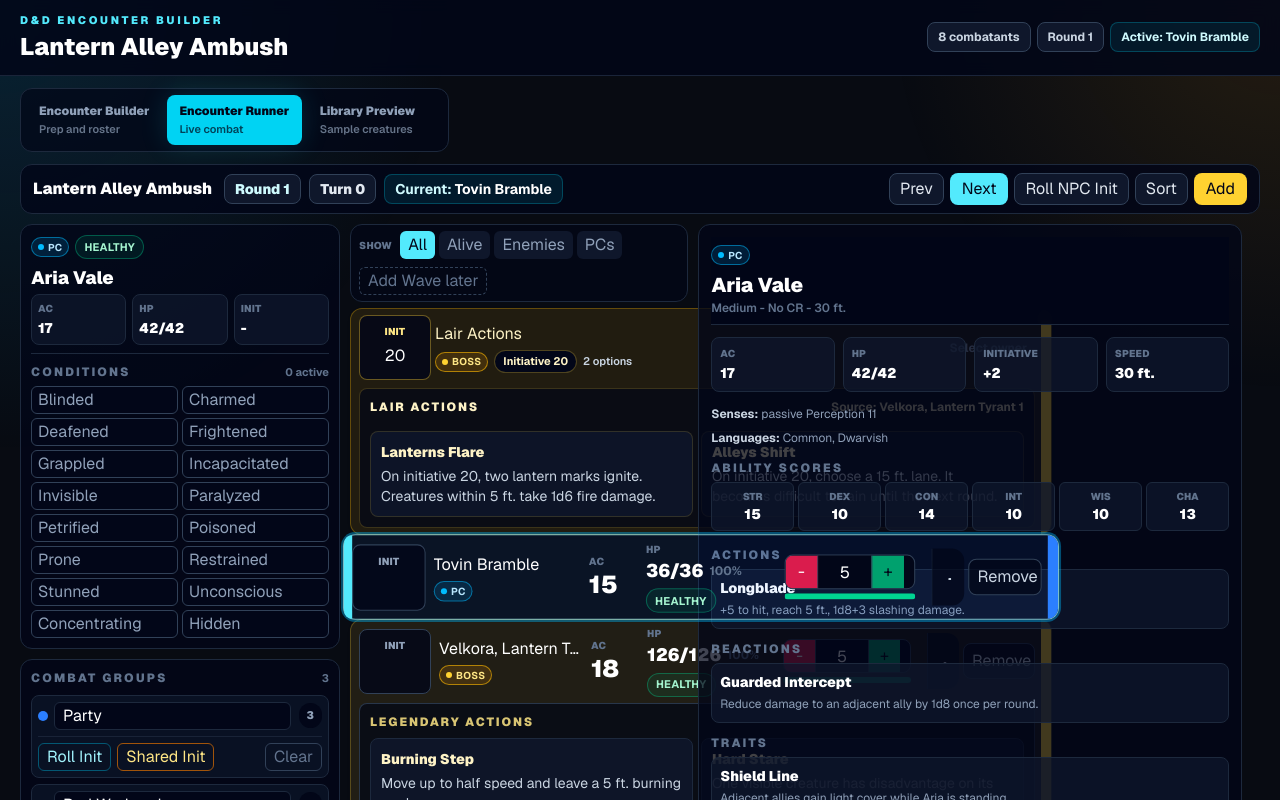
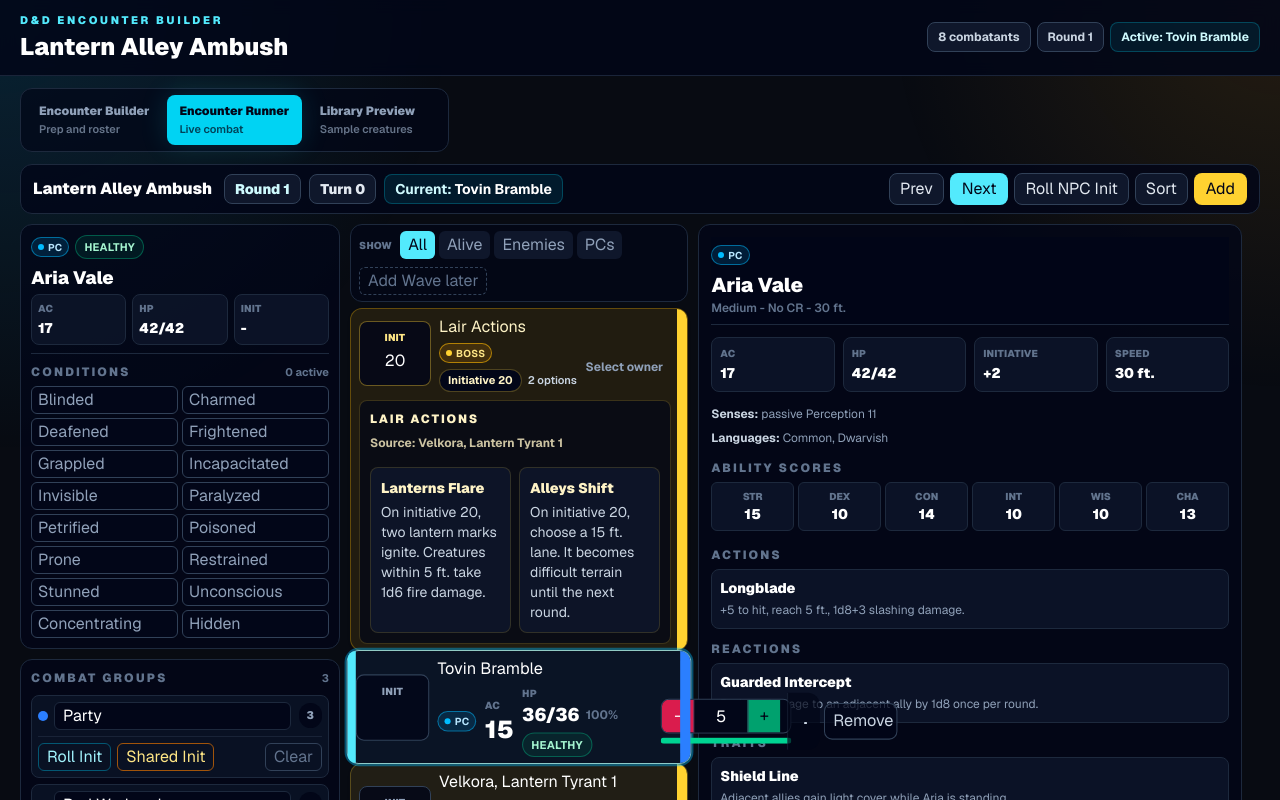
Before and after one commit to dtroms/dnd-encounter-builder, a Next.js app: page / in a window 1280 px wide. Both pictures are taken after a click on the button "Launch Runner". Shown: the top 800 px of the page. Built offline with nearby package versions, Linux system fonts and the light colour scheme.

Commit message:
Checkpoint before inline AC and HP stat refinement

```diff
--- a/src/components/encounter/combatant-card.tsx
+++ b/src/components/encounter/combatant-card.tsx
@@ -71,7 +71,7 @@ export function CombatantCard({
       <div
         className={`absolute inset-y-0 right-0 w-2.5 rounded-r-xl ${groupColorClass ?? style.dot}`}
       />
-      <div className="grid grid-cols-[4.5rem_minmax(9rem,0.72fr)_3rem_15.25rem_minmax(1rem,1fr)_7rem] items-center gap-2 pr-4">
+      <div className="grid grid-cols-[4.5rem_minmax(0,1fr)] items-center gap-2 pr-4">
         <InitiativeBox
           key={`${combatant.combatantId}-${combatant.initiative ?? "unset"}`}
           combatantName={combatant.displayName}
@@ -79,14 +79,17 @@ export function CombatantCard({
           onInitiativeChange={onInitiativeChange}
         />
 
+        <div className="min-w-0">
           <div className="min-w-0 cursor-pointer text-left">
             <EditableCombatantName
               name={combatant.displayName}
               onNameChange={onNameChange}
             />
-          <div className="mt-1 flex flex-wrap items-center gap-1.5">
+          </div>
+
+          <div className="mt-1 grid grid-cols-[auto_auto_minmax(14rem,auto)_minmax(1rem,1fr)_7rem] items-center gap-2">
+            <div className="flex items-center">
               <TypeBadge type={combatant.type} />
-          </div>
             </div>
 
             <div className="cursor-pointer text-left">
@@ -148,6 +151,8 @@ export function CombatantCard({
               >
                 Remove
               </button>
+            </div>
+          </div>
         </div>
       </div>
 
@@ -279,7 +284,7 @@ function EditableCombatantName({
       <input
         aria-label="Edit combatant name"
         autoFocus
-        className="h-7 w-full rounded-md border border-cyan-300/50 bg-slate-950/85 px-1.5 text-base font-black text-white outline-none focus:border-cyan-300"
+        className="min-h-8 w-full rounded-md border border-cyan-300/50 bg-slate-950/85 px-1.5 py-1 text-lg font-black leading-6 text-white outline-none focus:border-cyan-300"
         value={draft}
         onBlur={saveName}
         onChange={(event) => setDraft(event.target.value)}
@@ -301,7 +306,7 @@ function EditableCombatantName({
 
   return (
     <button
-      className="block max-w-full truncate rounded-md text-left text-base font-black text-white outline-none transition hover:text-cyan-100 focus-visible:ring-2 focus-visible:ring-cyan-300/50"
+      className="block max-w-full rounded-md text-left text-lg font-black leading-6 text-white outline-none transition hover:text-cyan-100 focus-visible:ring-2 focus-visible:ring-cyan-300/50"
       title="Click to rename"
       type="button"
       onClick={(event) => {
--- a/src/components/encounter/initiative-list.tsx
+++ b/src/components/encounter/initiative-list.tsx
@@ -148,16 +148,23 @@ function LairActionRow({
   );
 
   return (
-    <button
+    <article
       className={`relative rounded-xl border border-amber-400/30 bg-amber-400/10 py-1.5 pl-2 pr-4 text-left shadow-sm transition-all duration-200 ease-out ${
         active
           ? "z-20 -my-1.5 scale-[1.02] border-amber-200/75 shadow-[0_18px_36px_rgba(69,26,3,0.58)] ring-2 ring-amber-300/55"
           : "z-0"
       } ${selected ? "outline outline-1 outline-cyan-300/55" : ""}`}
-      type="button"
+      role="button"
+      tabIndex={0}
       onClick={onSelect}
+      onKeyDown={(event) => {
+        if (event.key === "Enter" || event.key === " ") {
+          event.preventDefault();
+          onSelect();
+        }
+      }}
     >
-      <div className="grid grid-cols-[4.5rem_minmax(10rem,1fr)_auto] items-center gap-1">
+      <div className="grid grid-cols-[4.5rem_minmax(0,1fr)] items-center gap-2">
         <SyntheticInitiativeBox
           initiative={initiative}
           onInitiativeChange={onInitiativeChange}
@@ -170,7 +177,8 @@ function LairActionRow({
             name={name}
             onNameChange={onNameChange}
           />
-          <div className="mt-1 flex flex-wrap items-center gap-1.5">
+          <div className="mt-1 grid grid-cols-[1fr_auto] items-center gap-2">
+            <div className="flex flex-wrap items-center gap-1.5">
               {owners.length === 1 ? <TypeBadge type={owners[0].type} /> : null}
               <span className="rounded-full border border-amber-300/30 bg-slate-950 px-2 py-0.5 text-[11px] font-bold text-amber-100">
                 Initiative 20
@@ -179,10 +187,11 @@ function LairActionRow({
                 {actionCount} options
               </span>
             </div>
-        </div>
             <span className="pr-2 text-xs font-bold text-slate-400">
               Select owner
             </span>
+          </div>
+        </div>
       </div>
 
       {owners.length > 0 ? (
@@ -213,7 +222,7 @@ function LairActionRow({
       ) : null}
 
       <div className="absolute inset-y-0 right-0 w-2.5 rounded-r-xl bg-amber-300" />
-    </button>
+    </article>
   );
 }
 
@@ -328,7 +337,7 @@ function EditableSyntheticName({
 
   return (
     <button
-      className="block max-w-full truncate rounded-md text-left text-base font-black text-amber-100 outline-none transition hover:text-amber-50 focus-visible:ring-2 focus-visible:ring-amber-300/50"
+      className="block max-w-full rounded-md text-left text-lg font-black leading-6 text-amber-100 outline-none transition hover:text-amber-50 focus-visible:ring-2 focus-visible:ring-amber-300/50"
       title="Click to rename"
       type="button"
       onClick={(event) => {
```
Lines whose indentation alone changed are shown as unchanged.
